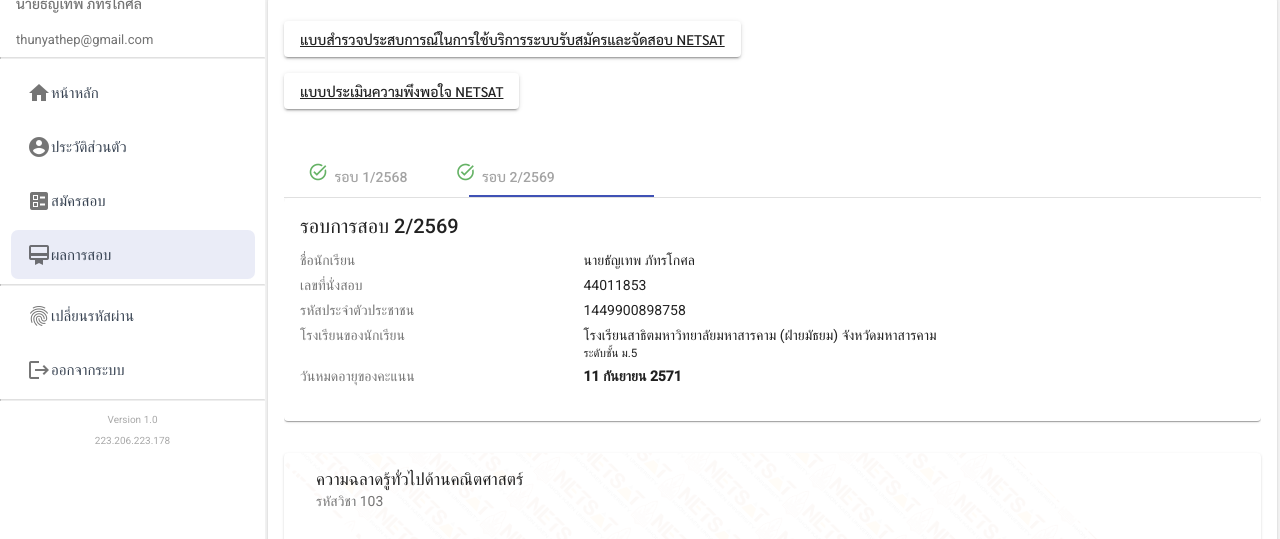
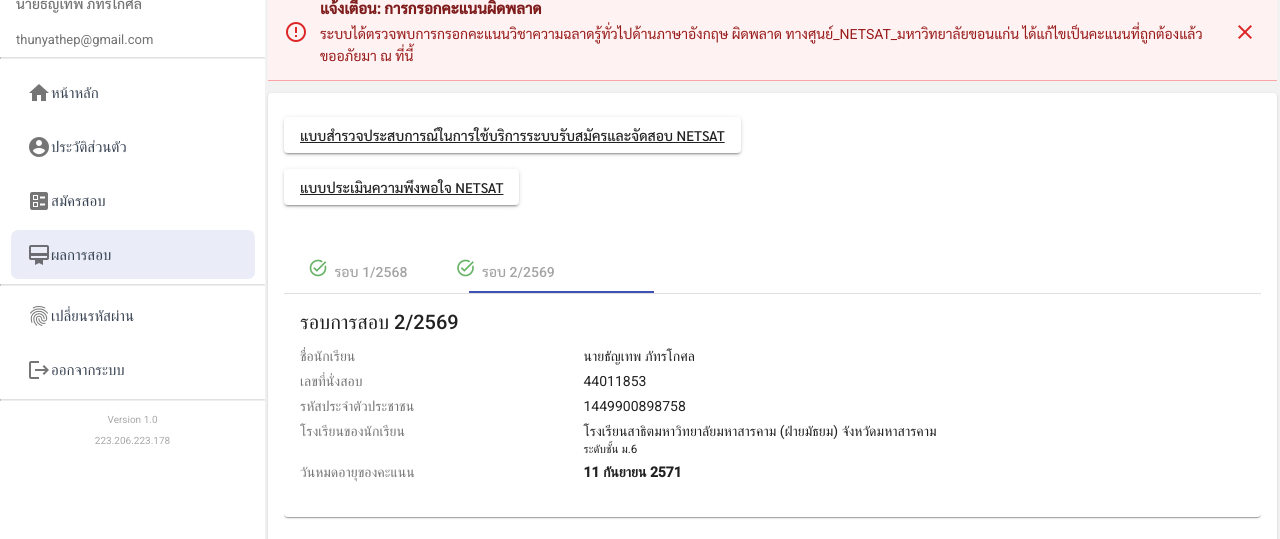
Before and after one commit to minato14907-create/NETSAT, a plain HTML site: page index.html in a window 1280 px wide. Shown: the part 79-618 px from the top of the page. Drawn offline with Linux system fonts and the light colour scheme; a web font is replaced by a local one.

Commit message:
แยกระดับชั้น ม.5/ม.6 ตามรอบ + แจ้งเตือนแสดงแค่ครั้งแรก

```diff
--- a/app.js
+++ b/app.js
@@ -5,7 +5,8 @@
   seatno: '44011853',
   idcard: '1449900898758',
   school: 'โรงเรียนสาธิตมหาวิทยาลัยมหาสารคาม (ฝ่ายมัธยม) จังหวัดมหาสารคาม',
-  level: 'ระดับชั้น ม.5',
+  levelR1: 'ระดับชั้น ม.5',
+  levelR2: 'ระดับชั้น ม.6',
   expireR1: '15 สิงหาคม 2570',
   expireR2: '11 กันยายน 2571',
 };
@@ -59,6 +60,8 @@
   ...storedInfo,
   expireR1: (storedInfo && (storedInfo.expireR1 || storedInfo.expire)) || defaultStudentInfo.expireR1,
   expireR2: (storedInfo && storedInfo.expireR2) || defaultStudentInfo.expireR2,
+  levelR1: (storedInfo && storedInfo.levelR1) || defaultStudentInfo.levelR1,
+  levelR2: (storedInfo && storedInfo.levelR2) || defaultStudentInfo.levelR2,
 };
 const legacySubjects = loadFromStorage('netsat_subjects', null);
 let subjectsR1 = loadRound('netsat_subjects_r1', defaultSubjects);
@@ -127,12 +130,16 @@
   return (subjects === subjectsR1) ? studentInfo.expireR1 : studentInfo.expireR2;
 }
 
+function currentLevel() {
+  return (subjects === subjectsR1) ? studentInfo.levelR1 : studentInfo.levelR2;
+}
+
 function renderInfo() {
   document.getElementById('info-name').textContent = studentInfo.name;
   document.getElementById('info-seatno').textContent = studentInfo.seatno;
   document.getElementById('info-idcard').textContent = studentInfo.idcard;
   document.getElementById('info-school').innerHTML =
-    escHtml(studentInfo.school) + '<br><small>' + escHtml(studentInfo.level || '') + '</small>';
+    escHtml(studentInfo.school) + '<br><small>' + escHtml(currentLevel() || '') + '</small>';
   document.getElementById('info-expire').textContent = currentExpire();
   document.getElementById('sidebar-name').textContent = studentInfo.name;
   document.getElementById('sidebar-email').textContent = studentInfo.email;
@@ -256,7 +263,8 @@
   document.getElementById('ei-seatno').value = studentInfo.seatno;
   document.getElementById('ei-idcard').value = studentInfo.idcard;
   document.getElementById('ei-school').value = studentInfo.school;
-  document.getElementById('ei-level').value = studentInfo.level || '';
+  document.getElementById('ei-level1').value = studentInfo.levelR1 || '';
+  document.getElementById('ei-level2').value = studentInfo.levelR2 || '';
   document.getElementById('ei-expire1').value = studentInfo.expireR1 || '';
   document.getElementById('ei-expire2').value = studentInfo.expireR2 || '';
   openModal('modal-info');
@@ -270,7 +278,8 @@
     seatno: document.getElementById('ei-seatno').value.trim(),
     idcard: document.getElementById('ei-idcard').value.trim(),
     school: document.getElementById('ei-school').value.trim(),
-    level: document.getElementById('ei-level').value.trim(),
+    levelR1: document.getElementById('ei-level1').value.trim(),
+    levelR2: document.getElementById('ei-level2').value.trim(),
     expireR1: document.getElementById('ei-expire1').value.trim(),
     expireR2: document.getElementById('ei-expire2').value.trim(),
   };
@@ -352,6 +361,15 @@
   }
 });
 
+// ===== Close Error Banner =====
+function closeErrorBanner() {
+  document.getElementById('error-banner').classList.add('hidden');
+  localStorage.setItem('netsat_banner_closed', '1');
+}
+
 // ===== Init =====
 render();
 updateInkBar(document.querySelector('.mat-tab-label.mat-tab-label-active'));
+if (localStorage.getItem('netsat_banner_closed') === '1') {
+  document.getElementById('error-banner').classList.add('hidden');
+}
--- a/index.html
+++ b/index.html
@@ -113,6 +113,20 @@
       </button>
     </mat-toolbar>
 
+    <!-- Error Alert Banner -->
+    <div class="error-banner" id="error-banner">
+      <div class="error-banner-content">
+        <span class="material-icons error-banner-icon">error_outline</span>
+        <div class="error-banner-text">
+          <strong>แจ้งเตือน: การกรอกคะแนนผิดพลาด</strong>
+          <span>ระบบได้ตรวจพบการกรอกคะแนนวิชาความฉลาดรู้ทั่วไปด้านภาษาอังกฤษ ผิดพลาด ทางศูนย์_NETSAT_มหาวิทยาลัยขอนแก่น ได้แก้ไขเป็นคะแนนที่ถูกต้องแล้ว ขออภัยมา ณ ที่นี้</span>
+        </div>
+        <button class="error-banner-close" onclick="closeErrorBanner()">
+          <span class="material-icons">close</span>
+        </button>
+      </div>
+    </div>
+
     <!-- mat-card content-container -->
     <mat-card class="mat-card content-container">
 
@@ -222,7 +236,8 @@
     <div class="form-group"><label>เลขที่นั่งสอบ</label><input type="text" id="ei-seatno"/></div>
     <div class="form-group"><label>รหัสประจำตัวประชาชน</label><input type="text" id="ei-idcard"/></div>
     <div class="form-group"><label>โรงเรียน</label><input type="text" id="ei-school"/></div>
-    <div class="form-group"><label>ระดับชั้น</label><input type="text" id="ei-level"/></div>
+    <div class="form-group"><label>ระดับชั้น รอบ 1</label><input type="text" id="ei-level1"/></div>
+    <div class="form-group"><label>ระดับชั้น รอบ 2</label><input type="text" id="ei-level2"/></div>
     <div class="form-group"><label>วันหมดอายุคะแนนรอบ 1</label><input type="text" id="ei-expire1"/></div>
     <div class="form-group"><label>วันหมดอายุคะแนนรอบ 2</label><input type="text" id="ei-expire2"/></div>
     <div class="modal-actions">
--- a/style.css
+++ b/style.css
@@ -627,6 +627,63 @@
   background: #f5f5f5;
 }
 
+/* ===== Error Alert Banner ===== */
+.error-banner {
+  background: #fef2f2;
+  border-bottom: 1px solid #fca5a5;
+  padding: 12px 16px;
+  margin: 0 3px;
+}
+
+.error-banner-content {
+  display: flex;
+  align-items: center;
+  gap: 12px;
+  max-width: 100%;
+}
+
+.error-banner-icon {
+  font-size: 28px;
+  color: #dc2626;
+  flex-shrink: 0;
+}
+
+.error-banner-text {
+  flex: 1;
+  font-size: 14px;
+  color: #991b1b;
+  line-height: 1.6;
+}
+
+.error-banner-text strong {
+  display: block;
+  font-size: 15px;
+  margin-bottom: 2px;
+  color: #7f1d1d;
+}
+
+.error-banner-close {
+  background: transparent;
+  border: none;
+  color: #dc2626;
+  cursor: pointer;
+  padding: 4px;
+  border-radius: 50%;
+  display: flex;
+  align-items: center;
+  justify-content: center;
+  transition: background 0.15s;
+  flex-shrink: 0;
+}
+
+.error-banner-close:hover {
+  background: rgba(220,38,38,0.1);
+}
+
+.error-banner.hidden {
+  display: none;
+}
+
 /* ===== Survey buttons (top of page) ===== */
 .example-button-row {
   display: table-cell;
@@ -914,6 +971,10 @@
   .mat-card { padding: 12px; }
   .mat-card-header-text { margin: 0 8px; }
   .toast { left: 16px; right: 16px; text-align: center; }
+  .error-banner { margin: 0; padding: 10px 12px; }
+  .error-banner-icon { font-size: 22px; }
+  .error-banner-text { font-size: 13px; }
+  .error-banner-text strong { font-size: 14px; }
 }
 
 /* Very small screens */
```
